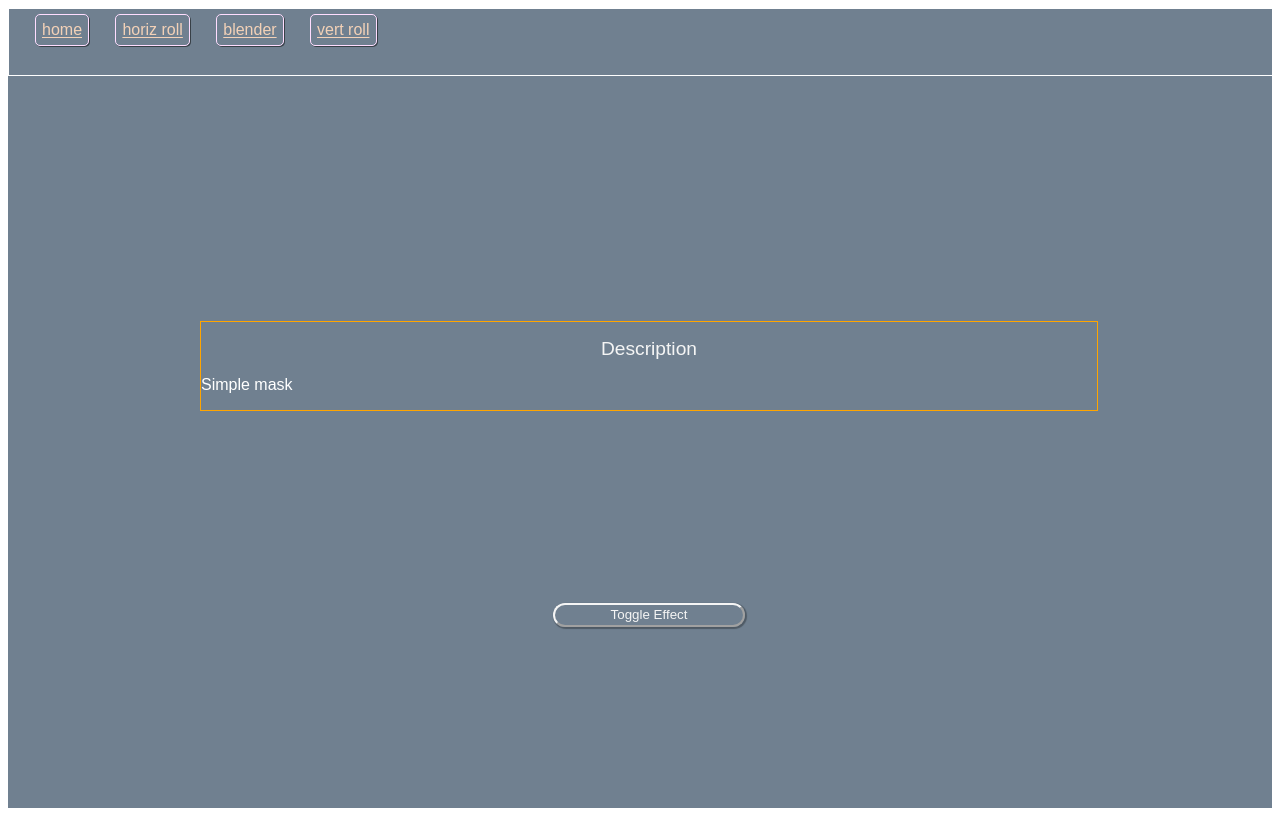
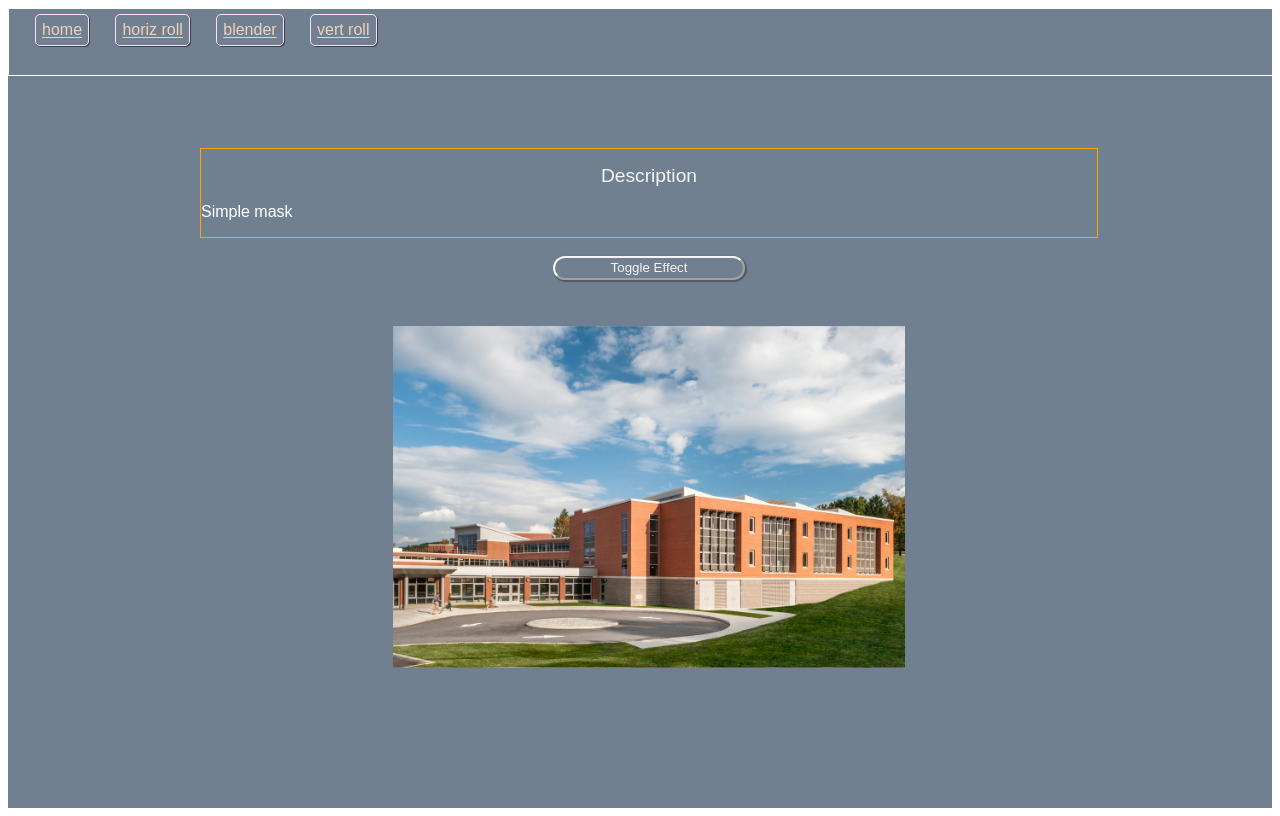
Before and after one commit to beauhaus/svg-transitions, a Gatsby site: page /horizrollpage in a window 1280 px wide. Built offline with nearby package versions, Linux system fonts and the light colour scheme; Gatsby itself is replaced by a stand-in of ours.

Commit message:
adds horizroll

```diff
--- a/src/components/horizroll.js
+++ b/src/components/horizroll.js
@@ -1,55 +1,55 @@
-// import React, { useEffect, useRef } from 'react'
-// // import styled from 'styled-components';
-// // import {Link} from 'gatsby'
-// import { gsap} from "gsap"; //  , Power4, Expo
+import React, { useEffect, useRef } from 'react'
+// import styled from 'styled-components';
+// import {Link} from 'gatsby'
+import { gsap} from "gsap"; //  , Power4, Expo
 
-// import School from '../../static/school.jpg'
-// import Listen from '../../static/listening.jpg'
+import School from '../../static/school.jpg'
+import Listen from '../../static/listening.jpg'
 
 
-// const Slider1 = ({toggle}) => {
-//     console.log("from slider: toggle=", toggle)
+const Slider1 = ({toggle}) => {
+    console.log("from slider: toggle=", toggle)
 
-//     let tailGlitch = useRef(null) // 0%
-//     let centerGlitch = useRef(null) // 10%
-//     let headGlitch = useRef(null) // 20%
+    let tailGlitch = useRef(null) // 0%
+    let centerGlitch = useRef(null) // 10%
+    let headGlitch = useRef(null) // 20%
 
-//      useEffect(() => {
+     useEffect(() => {
 
-//         gsap.set(tailGlitch, { attr: { 'offset': '0%' }})
-//         gsap.set(centerGlitch, { attr:{'offset': '5%'}})
-//         gsap.set(headGlitch, { attr:{'offset': '10%'}})
+        gsap.set(tailGlitch, { attr: { 'offset': '0%' }})
+        gsap.set(centerGlitch, { attr:{'offset': '5%'}})
+        gsap.set(headGlitch, { attr:{'offset': '10%'}})
 
-//          const tl = gsap.timeline({ defaults: {  delay: 0 } })
-//          tl.to(headGlitch,  { duration: 4, attr:{'offset': '100%'}  })
-//          .to(centerGlitch,  { duration: 4, attr:{'offset': '95%'}  }, '-=4')
-//          .to(tailGlitch,  { duration: 4, attr:{'offset': '90%'}  }, '-=4')
+         const tl = gsap.timeline({ defaults: {  delay: 0 } })
+         tl.to(headGlitch,  { duration: 4, attr:{'offset': '100%'}  })
+         .to(centerGlitch,  { duration: 4, attr:{'offset': '95%'}  }, '-=4')
+         .to(tailGlitch,  { duration: 4, attr:{'offset': '90%'}  }, '-=4')
 
 
-//      }, [toggle])
-//     return(<>
+     }, [toggle])
+    return(<>
 
-//     <svg viewBox="0 0 600 600" xmlns="https//www.w3.org/2000/svg" width="100%" preserveAspectRatio="none">
+    <svg viewBox="0 0 600 600" xmlns="https//www.w3.org/2000/svg" width="100%" preserveAspectRatio="none">
 
-//           <linearGradient id="alphaLinear">
-//             <stop offset="0%" stopColor="#fff" id="leftstop" />
+          <linearGradient id="alphaLinear">
+            <stop offset="0%" stopColor="#fff" id="leftstop" />
 
-//             <stop offset="0%" stopColor="#fff" stopOpacity="1" ref={elem => tailGlitch = elem} />
-//             <stop offset="5%" stopColor="#000" stopOpacity="1" ref={elem => centerGlitch = elem} />
-//             <stop offset="10%" stopColor="#fff" stopOpacity="1" ref={elem => headGlitch = elem} />
+            <stop offset="0%" stopColor="#fff" stopOpacity="1" ref={elem => tailGlitch = elem} />
+            <stop offset="5%" stopColor="#000" stopOpacity="1" ref={elem => centerGlitch = elem} />
+            <stop offset="10%" stopColor="#fff" stopOpacity="1" ref={elem => headGlitch = elem} />
 
-//             <stop offset="100%" stopColor="#fff" id="rightstop" />
-//           </linearGradient>
+            <stop offset="100%" stopColor="#fff" id="rightstop" />
+          </linearGradient>
 
-//          <mask id="Mask">
-//           <rect x="-300" y="0" width="1200" height="600" fill="url(#alphaLinear)"/>
-//          </mask>
+         <mask id="Mask">
+          <rect x="-300" y="0" width="1200" height="600" fill="url(#alphaLinear)"/>
+         </mask>
 
-//                 <image className="img-back" xlinkHref={Listen} width="80%" height="80%" />
-//                 <image className="img-front" xlinkHref={School} width="80%" height="80%"  mask="url(#Mask)" />
+                <image className="img-back" xlinkHref={Listen} width="80%" height="80%" />
+                <image className="img-front" xlinkHref={School} width="80%" height="80%"  mask="url(#Mask)" />
 
-//         </svg>
+        </svg>
 
-// </>);}
+</>);}
 
-// export default Slider1;
+export default Slider1;
--- a/src/pages/horizrollpage.js
+++ b/src/pages/horizrollpage.js
@@ -1,7 +1,7 @@
 import React, { useState } from 'react';
 // import React from 'react';
 
-// import HorizRoll from '../components/horizroll';
+import HorizRoll from '../components/horizroll';
 import styled from 'styled-components';
 import AppNav from '../components/appnav'
 
@@ -72,7 +72,7 @@ const HorizRollPage = () => {
                 </div>
             </section>
             <button onClick={btnClickHandler}>Toggle Effect</button>
-            {/* <HorizRoll toggle={toggle} /> */}
+            <HorizRoll toggle={toggle} />
         </StyledP1>
     )
 };
```
